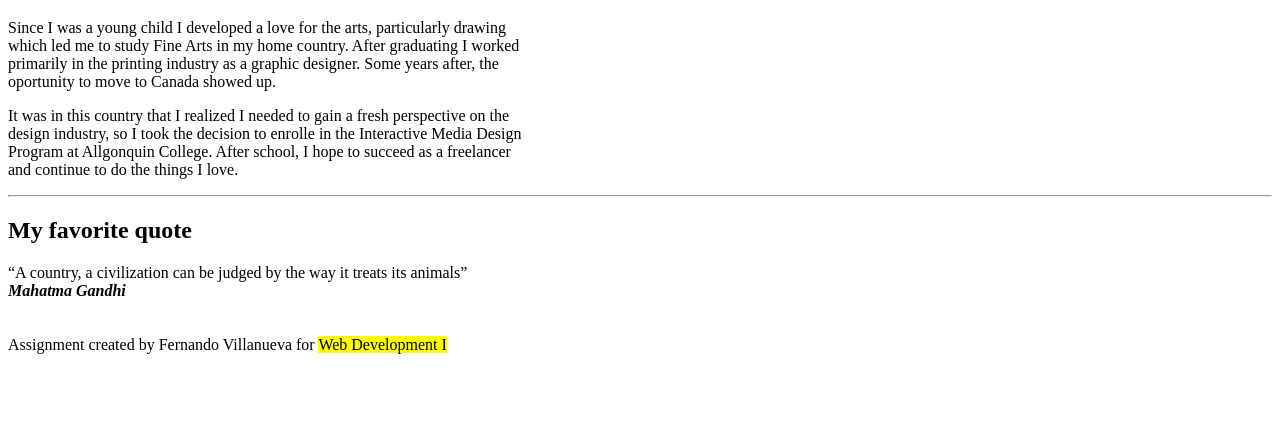
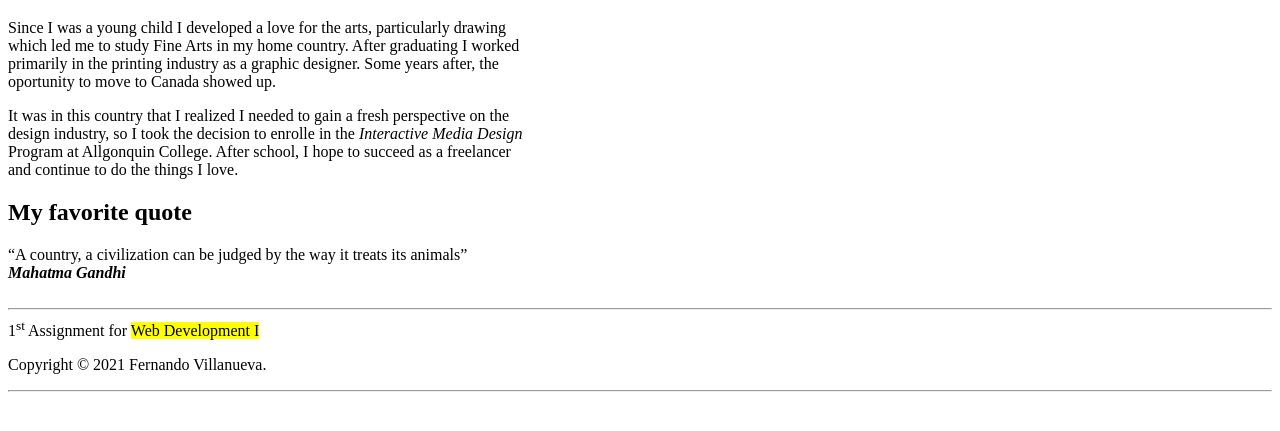
Before and after one commit to vill0393/vill0393.github.io, a plain HTML site: page html-assignment/index.html in a window 1280 px wide. Shown: the part 61-492 px from the top of the page. Drawn offline with Linux system fonts and the light colour scheme.

Commit message:
Last info added

```diff
--- a/html-assignment/index.html
+++ b/html-assignment/index.html
@@ -7,22 +7,25 @@
   </head>
   <body>
     <h1>About me</h1>
-      <p>Since I was a young child I developed a love for the arts, particularly drawing<br>
+    <p>Since I was a young child I developed a love for the arts, particularly drawing<br>
        which led me to study Fine Arts in my home country. After graduating I worked<br>
        primarily in the printing industry as a graphic designer. Some years after, the<br>
        oportunity to move to Canada showed up.</p>
-       <p>It was in this country that I realized I needed to gain a fresh perspective on the<br>
-       design industry, so I took the decision to enrolle in the Interactive Media Design<br>
+    <p>It was in this country that I realized I needed to gain a fresh perspective on the<br>
+       design industry, so I took the decision to enrolle in the <em>Interactive Media Design</em><br>
        Program at Allgonquin College. After school, I hope to succeed as a freelancer<br>
        and continue to do the things I love.</p>
-       <hr>
     <h2>My favorite quote</h2>
       <q>A country, a civilization can be judged by the way it treats its animals</q><br>
       <cite><strong>Mahatma Gandhi</strong></cite>
       <br>
       <br>
-      <br>
-      Assignment created by Fernando Villanueva for <mark>Web Development I</mark>
+      <hr>
+      1<sup>st</sup> Assignment for <mark>Web Development I</mark>
+      <footer>
+      <p>Copyright &copy; 2021 Fernando Villanueva.</p>
+      </footer>
+      <hr>
     <!-- Document Content -->
   </body>
 </html>
```
